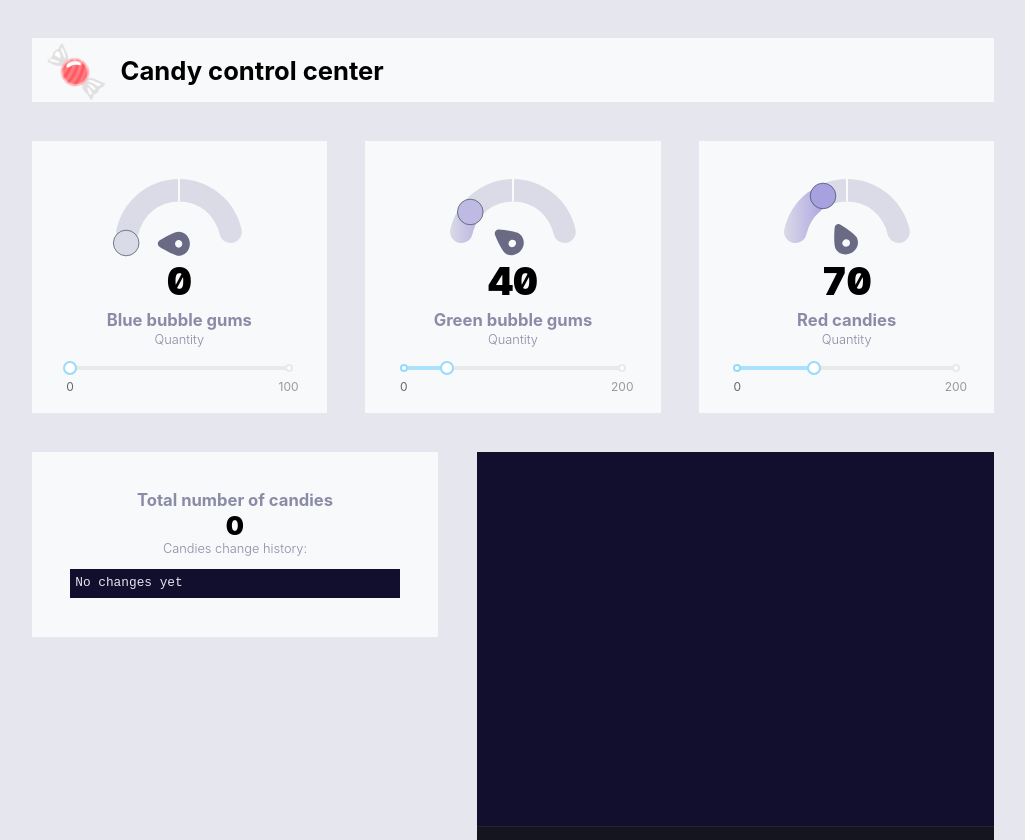
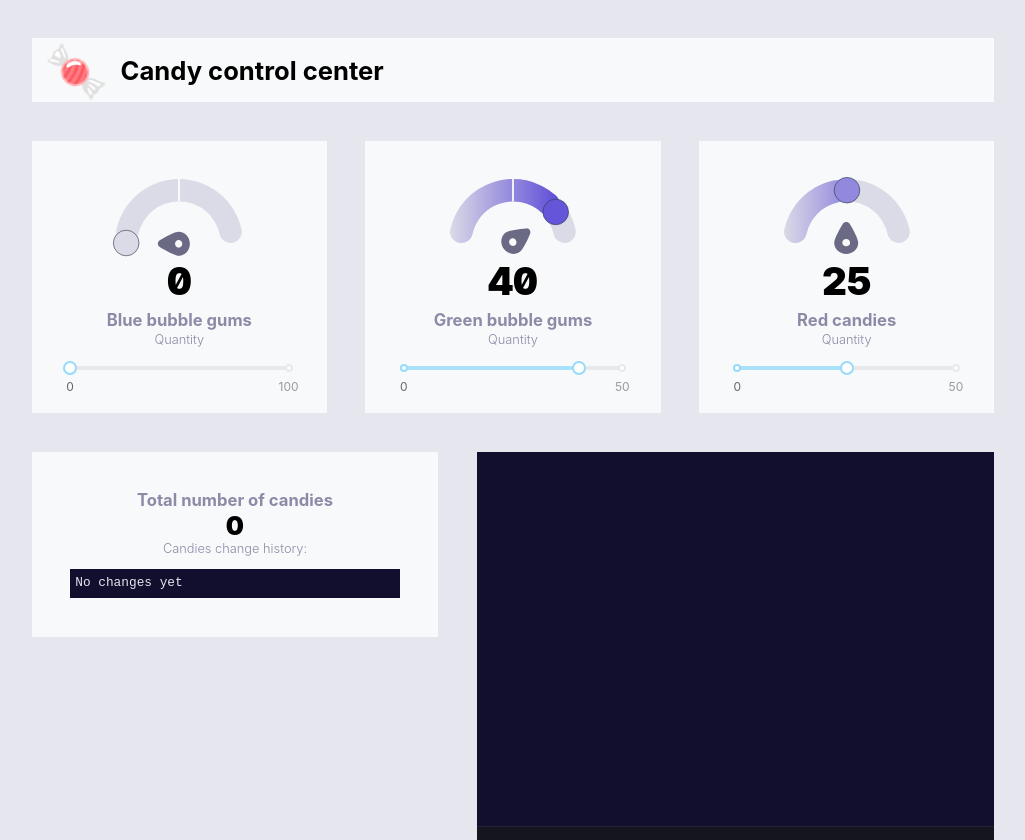
Before and after one commit to simonwinklerzh/creating-a-gauge-in-react, a React (Create React App) app: page / in a window 1280 px wide. Shown: the whole page, without its empty margins (127-1152 px from the left). Built offline with nearby package versions, Linux system fonts and the light colour scheme.

Commit message:
Use smaller values (performance)

```diff
--- a/src/index.tsx
+++ b/src/index.tsx
@@ -27,12 +27,14 @@ ReactDOM.render(
         candyCounter={blueBubbleGumsCounter} />
       <GaugeWithSliderRedux
         value={40}
+        max={50}
         units="Quantity"
         componentId="2"
         colspan={3}
         candyCounter={greenBubbleGumsCounter} />
       <GaugeWithSliderRedux
-        value={70}
+        value={25}
+        max={50}
         units="Quantity"
         componentId="3"
         colspan={3}
```
